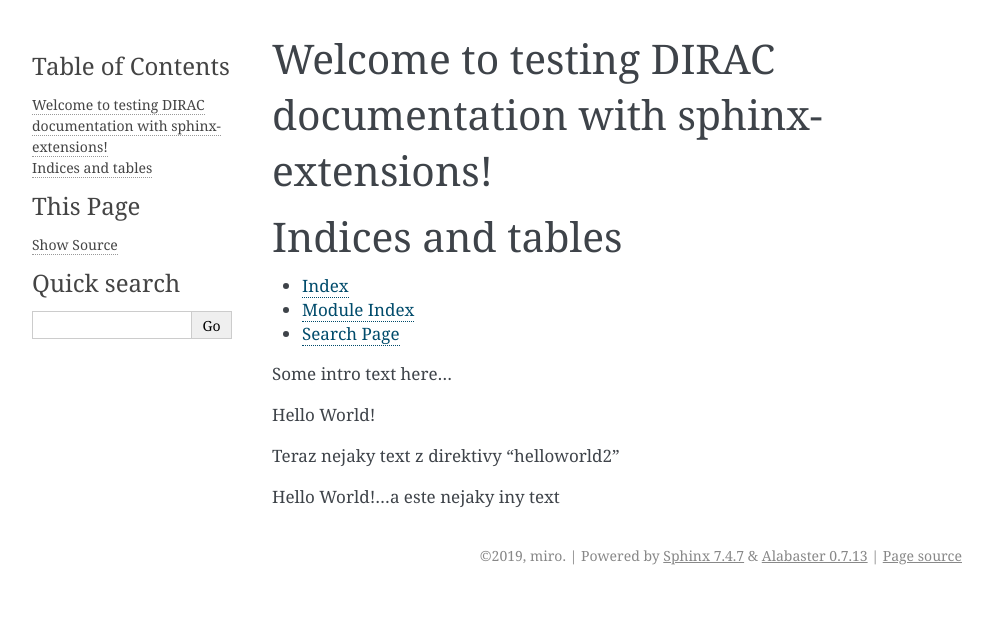
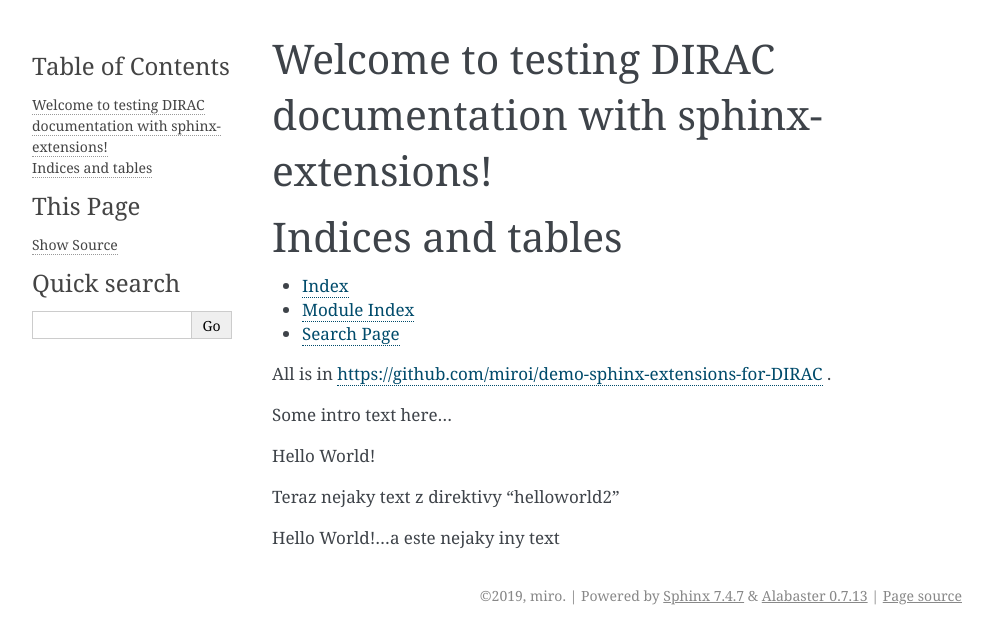
Before and after one commit to miroi/demo-sphinx-extensions-for-DIRAC, a Sphinx documentation site: the page built from doc/index.rst, in a window 1280 px wide. Shown: the top 644 px of the page, without its empty margins (148-1141 px from the left). Built offline with Sphinx 7.4.7, drawn with Linux system fonts in a browser that asks for light colours; the version number could not be read and is left out.

Commit message:
added todo ...

```diff
--- a/doc/conf.py
+++ b/doc/conf.py
@@ -47,8 +47,8 @@
 # Add any Sphinx extension module names here, as strings. They can be
 # extensions coming with Sphinx (named 'sphinx.ext.*') or your custom
 # ones.
-#extensions = [ 'helloworld', 'todo' ]
-extensions = [ 'helloworld'  ]
+extensions = [ 'helloworld', 'todo' ]
+#extensions = [ 'helloworld'  ]
 
 # Add any paths that contain templates here, relative to this directory.
 templates_path = ['_templates']
--- a/doc/index.rst
+++ b/doc/index.rst
@@ -19,6 +19,8 @@
 * :ref:`modindex`
 * :ref:`search`
 
+All is in https://github.com/miroi/demo-sphinx-extensions-for-DIRAC .
+
 Some intro text here...
 
 .. helloworld::
--- a/doc/todo.py
+++ b/doc/todo.py
@@ -3,7 +3,7 @@
 
 
 from docutils.parsers.rst import Directive
-from docutils.parsers.rst import SphinxDirective
+#from docutils.parsers.rst import SphinxDirective
 
 try:
     from sphinx.util.compat import Directive
```
